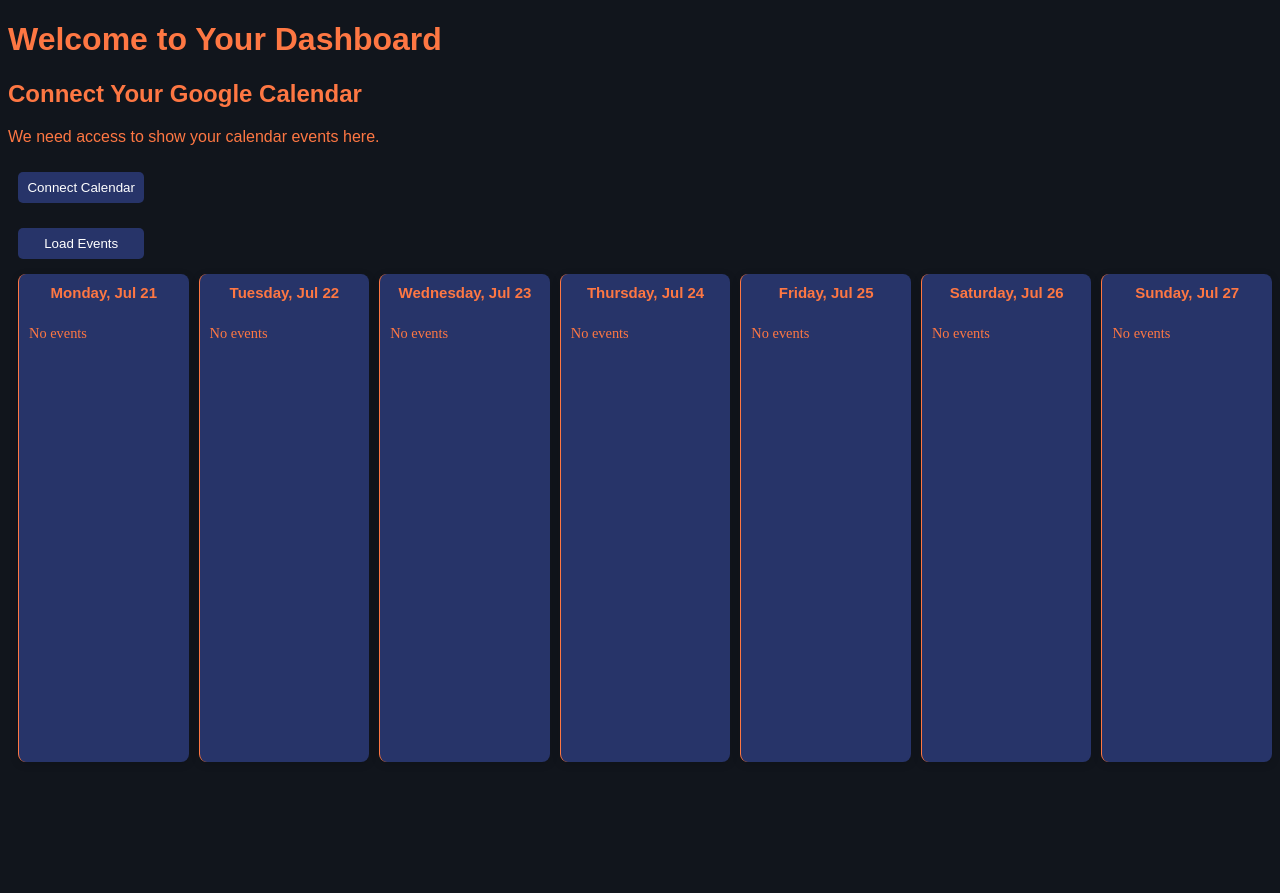
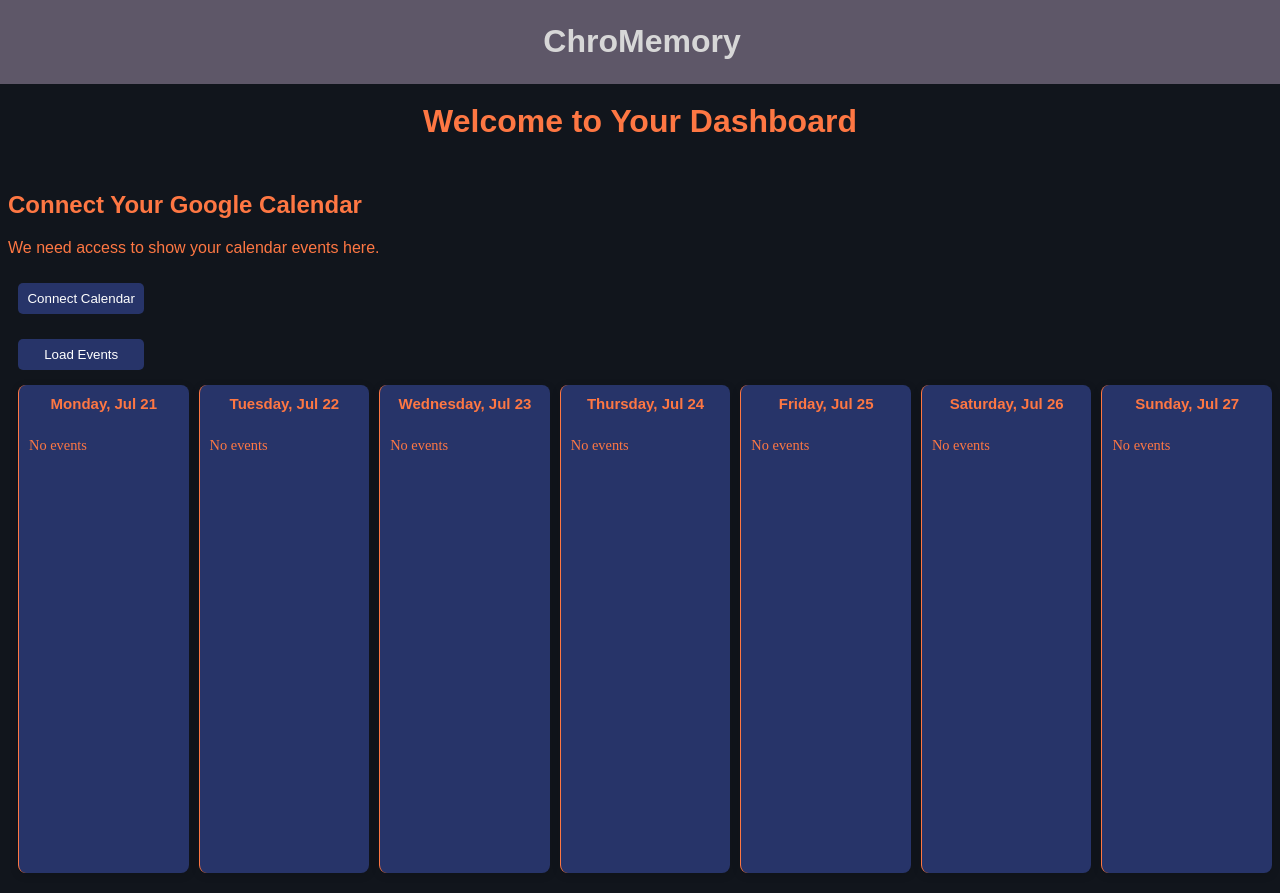
Before and after one commit to AlecLichtenberger/ChromeMemory, a React (Create React App) app in the folder frontend/: page /home in a window 1280 px wide. Before the commit the page ends 800 px from the top, so only its background shows below. Built offline with nearby package versions, Linux system fonts and the light colour scheme.

Commit message:
More changes to the frontend

```diff
--- a/frontend/src/components/calendar.css
+++ b/frontend/src/components/calendar.css
@@ -46,5 +46,19 @@
     padding: 10px;
     box-sizing: border-box;
     overflow-y: auto;
+}
 
+.top-banner {
+    background-color: #5E5768; /* Example background color */
+    color: white; /* Example text color */
+    padding: 2px ; /* Example padding for vertical spacing */
+    text-align: center; /* Center the text horizontally */
+    color: #D7D7D7;
+    font-family: 'Work Sans', sans-serif;
+    width: 100%; /* Make the banner span the full width */
+    /* Optional: Fixed positioning to keep it visible on scroll */
+    position: fixed;
+    top: 0;
+    left: 0;
+    z-index: 1000; /* Ensure it stays above other content */
 }
--- a/frontend/src/components/home.js
+++ b/frontend/src/components/home.js
@@ -4,7 +4,7 @@ import CalendarWidget from "./calendar";
 import { GoogleAuthProvider, signInWithPopup } from "firebase/auth";
 import { useLocation } from "react-router-dom";
 import { auth } from "../firebase";
-
+import './calendar.css';
 
 const Home = () => {
 
@@ -82,7 +82,10 @@ const Home = () => {
   return (
 
     <div>
-      <h1 style = {styles.headerText}>Welcome to Your Dashboard</h1>
+      <div class = "top-banner">
+        <h1>ChroMemory</h1>
+      </div>
+      <h1 style={styles.headerText}>Welcome to Your Dashboard</h1>
       <CalendarModal
         isOpen={showModal}
         onClose={() => setShowModal(false)}
@@ -102,7 +105,19 @@ const styles = {
   headerText: {
     color: "#FE7743",
     fontFamily: "'Work Sans', Sans-serif",
-  }
+    display: "flex",
+    placeItems: "center",
+  /* Optional: Add width and height for better control */
+
+    height: "200px",
+    justifyContent: "center",
+    alignItems: "center",
+    marginBottom: "-50px",
+
+  },
+
+
+
 }
 
 export default Home;
```
